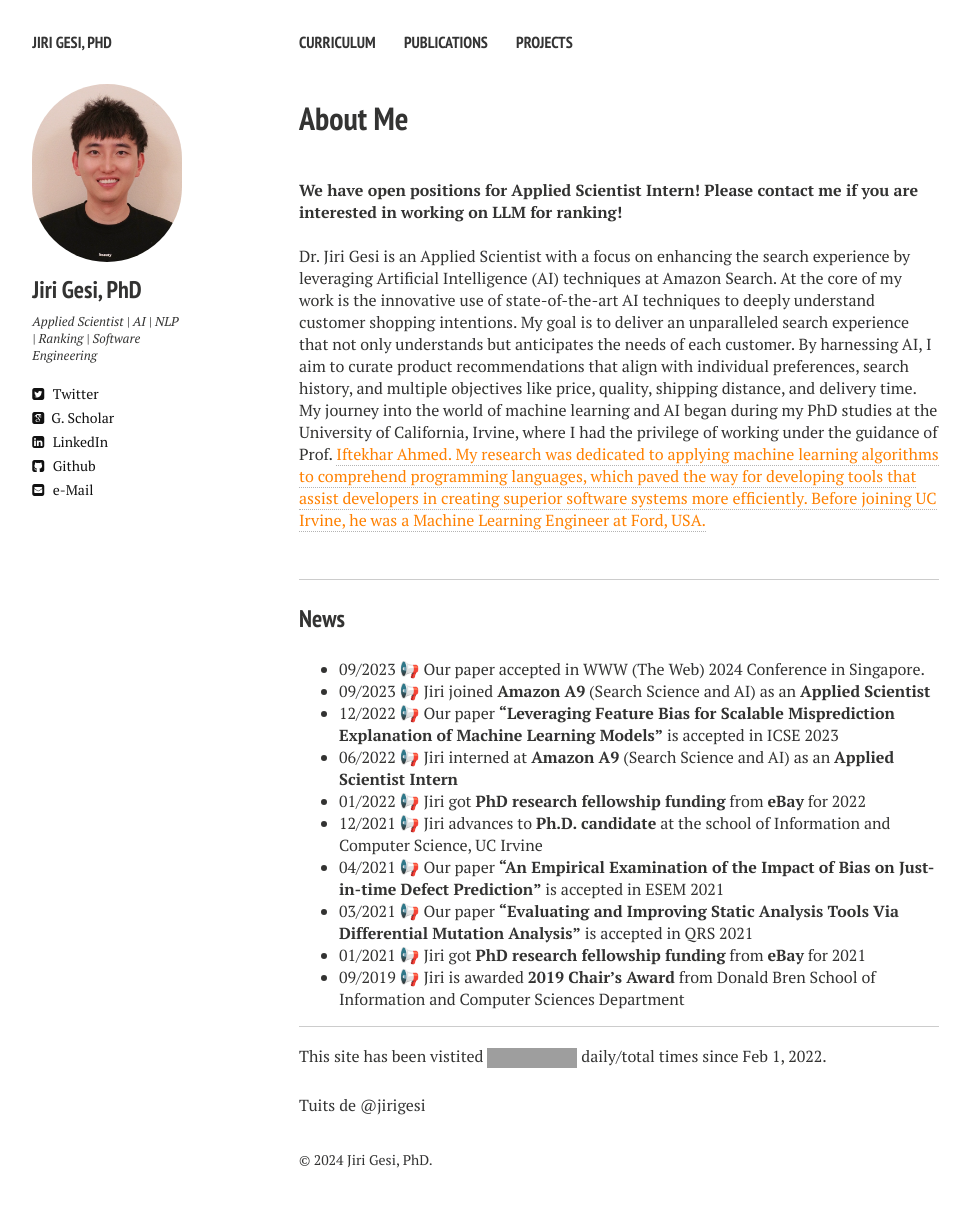
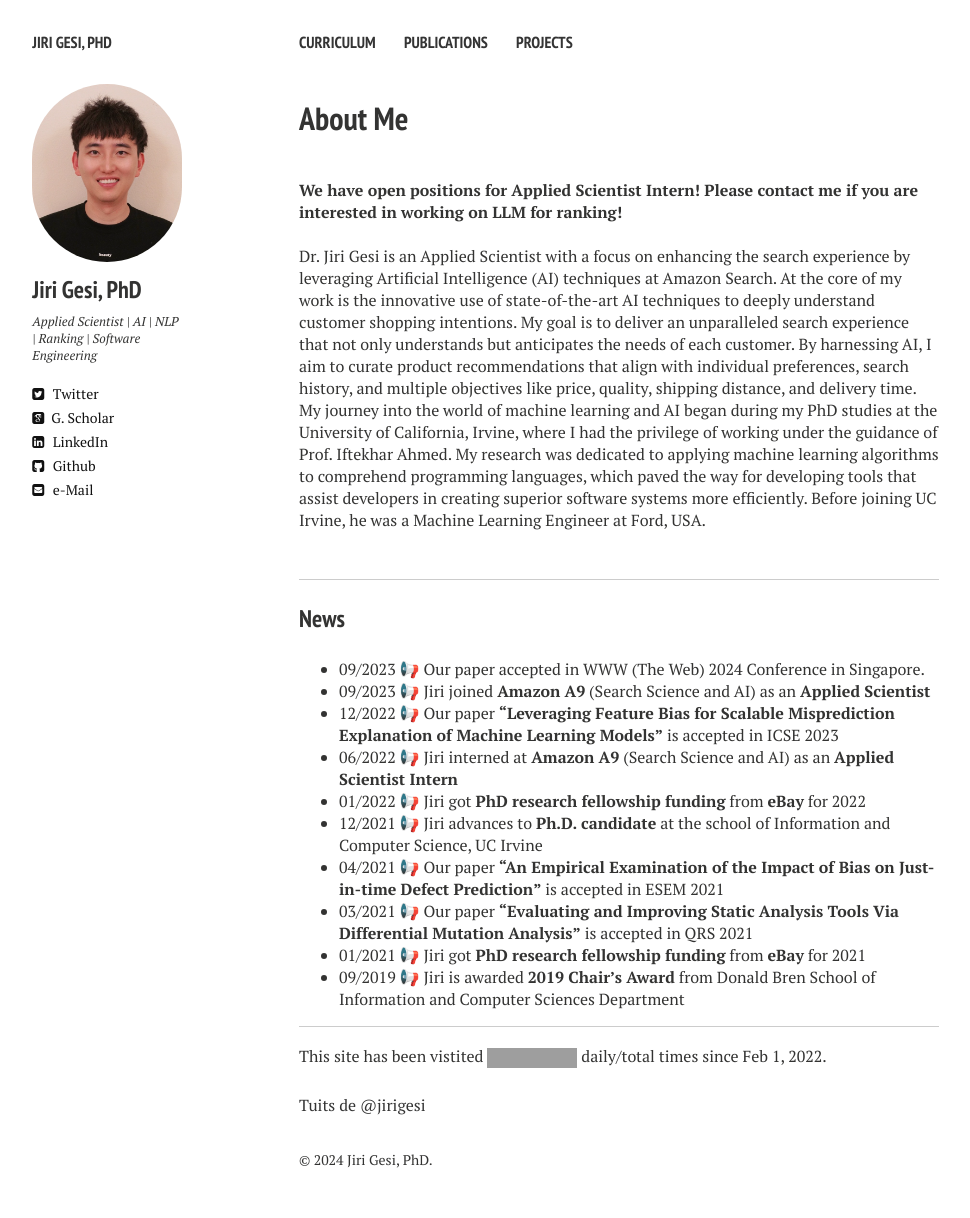
Before and after one commit to Jirigesi/Jirigesi.github.io, a Jekyll site: the page built from index.md, in a window 1280 px wide. Shown: the whole page, without its empty margins (21-991 px from the left). Built offline with Jekyll 4.4.1, drawn with Linux system fonts in a browser that asks for light colours; nearby versions of some CDN libraries; comment, search, counter and statistics services are not loaded; grey boxes are pictures that could not be loaded.

Commit message:
Update index.md

```diff
--- a/index.md
+++ b/index.md
@@ -15,7 +15,7 @@ tags: [Jekyll, theme, responsive, blog, template]
 
 Dr. Jiri Gesi is an Applied Scientist with a focus on enhancing the search experience by leveraging Artificial Intelligence (AI) techniques at Amazon Search. At the core of my work is the innovative use of state-of-the-art AI techniques to deeply understand customer shopping intentions. My goal is to deliver an unparalleled search experience that not only understands but anticipates the needs of each customer. By harnessing AI, I aim to curate product recommendations that align with individual preferences, search history, and multiple objectives like price, quality, shipping distance, and delivery time.
 
-My journey into the world of machine learning and AI began during my PhD studies at the University of California, Irvine, where I had the privilege of working under the guidance of Prof. <a href="https://scholar.google.com/citations?user=_TdMD7sAAAAJ&hl=en" target="_blank" style="color:rgb(255,128,0)"> Iftekhar Ahmed. My research was dedicated to applying machine learning algorithms to comprehend programming languages, which paved the way for developing tools that assist developers in creating superior software systems more efficiently. Before joining UC Irvine, he was a Machine Learning Engineer at Ford, USA.
+My journey into the world of machine learning and AI began during my PhD studies at the University of California, Irvine, where I had the privilege of working under the guidance of Prof. Iftekhar Ahmed. My research was dedicated to applying machine learning algorithms to comprehend programming languages, which paved the way for developing tools that assist developers in creating superior software systems more efficiently. Before joining UC Irvine, he was a Machine Learning Engineer at Ford, USA.
 
 
 <br />
```
